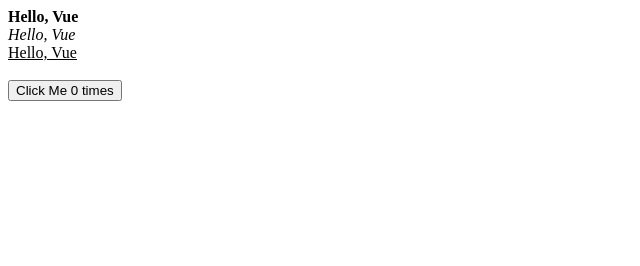
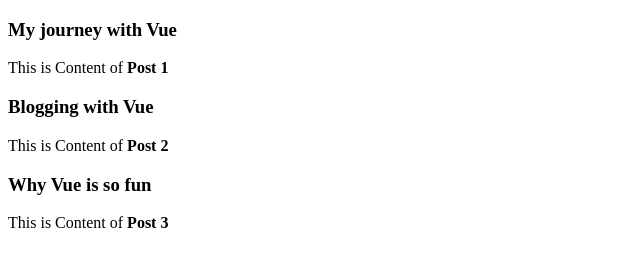
Before and after one commit to willywin99/vue-quiz, a plain HTML site: page index.html in a window 1280 px wide. Shown: the whole page, without its empty margins (0-640 px from the left). Drawn offline with Linux system fonts and the light colour scheme.

Commit message:
Passing Data with Props in Components

```diff
--- a/assets/js/app.js
+++ b/assets/js/app.js
@@ -1,22 +1,20 @@
-Vue.component('greeting', {
+Vue.component('blog-post', {
+  props: ['post'],
   template: `
     <div>
-      <b>Hello, Vue</b> <br>
-      <i>Hello, Vue</i> <br>
-      <u>Hello, Vue</u>
+      <h3> {{ post.title }} </h3>
+      <div v-html="post.content"></div>
     </div>
   `
 });
 
-Vue.component('button-counter', {
-  data: function () {
-    return {
-      count: 0
-    }
-  },
-  template: '<button v-on:click="count++">Click Me {{ count }} times</button>'
-});
-
 var app = new Vue({
   el: '#app',
+  data: {
+    posts: [
+      { id: 1, title: 'My journey with Vue', content: 'This is Content of <b>Post 1</b>' },
+      { id: 2, title: 'Blogging with Vue', content: 'This is Content of <b>Post 2</b>' },
+      { id: 3, title: 'Why Vue is so fun', content: 'This is Content of <b>Post 3</b>' },
+    ]
+  }
 });
--- a/index.html
+++ b/index.html
@@ -9,9 +9,12 @@
 <body>
 
   <div id="app">
-    <greeting></greeting>
-    <br>
-    <button-counter></button-counter>
+    <blog-post
+      v-for="post in posts" :key="post.id"
+      :post="post"
+    >
+
+    </blog-post>
   </div>
 
   <!-- development version, includes helpful console warnings -->
```
